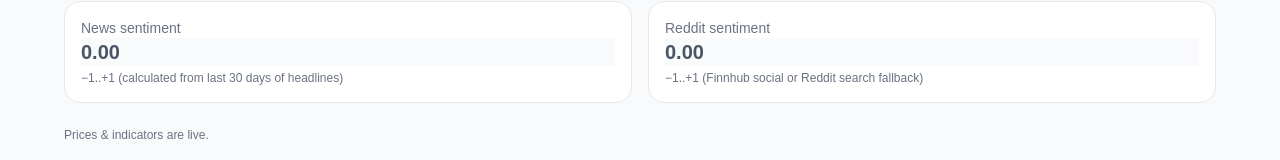
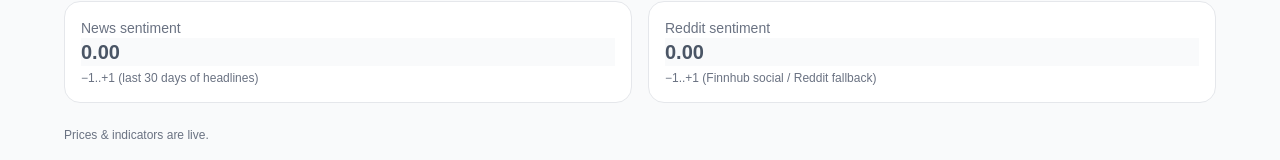
Before and after one commit to Saarvali/stock-dashboard, a Next.js app in the folder web/: page /stock/AAPL in a window 1280 px wide. Shown: the part 399-559 px from the top of the page. Built offline with nearby package versions, Linux system fonts and the light colour scheme; no server answers.

Commit message:
fix: use <Link> in 404 fallback and remove unused vars

```diff
--- a/web/src/app/stock/[symbol]/page.tsx
+++ b/web/src/app/stock/[symbol]/page.tsx
@@ -1,5 +1,4 @@
 import Link from "next/link";
-import { notFound } from "next/navigation";
 import { getAnyStockDetail } from "@/lib/data";
 import PriceChart from "@/components/PriceChart";
 
@@ -20,6 +19,7 @@ export default async function StockPage({ params }: { params: Promise<{ symbol:
   const { symbol } = await params;
   const key = decodeURIComponent(symbol);
   const { data, row: stock, chart } = await getAnyStockDetail(key);
+
   if (!stock) {
     return (
       <main className="min-h-screen px-6 py-10 bg-gray-50">
@@ -30,7 +30,7 @@ export default async function StockPage({ params }: { params: Promise<{ symbol:
             free data provider limits can temporarily block requests.
           </p>
           <p className="text-sm text-gray-500">Tip: pick the top, plain ticker in the suggestions.</p>
-          <p><a className="underline" href="/">← Back to dashboard</a></p>
+          <p><Link className="underline" href="/">← Back to dashboard</Link></p>
         </div>
       </main>
     );
@@ -94,12 +94,12 @@ export default async function StockPage({ params }: { params: Promise<{ symbol:
           <div className="rounded-2xl border border-gray-200 bg-white p-4">
             <div className="text-sm text-gray-500">News sentiment</div>
             <div className={`text-xl font-semibold ${chip(stock.newsSent * 100)}`}>{stock.newsSent.toFixed(2)}</div>
-            <div className="text-xs text-gray-500 mt-1">−1..+1 (calculated from last 30 days of headlines)</div>
+            <div className="text-xs text-gray-500 mt-1">−1..+1 (last 30 days of headlines)</div>
           </div>
           <div className="rounded-2xl border border-gray-200 bg-white p-4">
             <div className="text-sm text-gray-500">Reddit sentiment</div>
             <div className={`text-xl font-semibold ${chip(stock.redditSent * 100)}`}>{stock.redditSent.toFixed(2)}</div>
-            <div className="text-xs text-gray-500 mt-1">−1..+1 (Finnhub social or Reddit search fallback)</div>
+            <div className="text-xs text-gray-500 mt-1">−1..+1 (Finnhub social / Reddit fallback)</div>
           </div>
         </div>
 
--- a/web/src/components/PriceChart.tsx
+++ b/web/src/components/PriceChart.tsx
@@ -31,17 +31,11 @@ export default function PriceChart({ data, note = "Indexed to 100 at period star
     if (!data?.length) return [];
     const days = RANGES.find((r) => r.key === range)?.days ?? Number.POSITIVE_INFINITY;
     const start = Math.max(0, data.length - (Number.isFinite(days) ? days : data.length));
-    const base = data[start];
-
-    const scale = (v?: number | null) =>
-      v && base.stock ? (v * (100 / base.stock)) : null;
 
     const scaleFrom = (arr: Point[], key: "stock" | "spy" | "omx") => {
       const baseVal = arr[start]?.[key];
-      return (v?: number | null) =>
-        v && baseVal ? (v * (100 / baseVal)) : null;
+      return (v?: number | null) => (v && baseVal ? (v * (100 / baseVal)) : null);
     };
-
     const scaleStock = scaleFrom(data, "stock");
     const scaleSpy = scaleFrom(data, "spy");
     const scaleOmx = scaleFrom(data, "omx");
```
